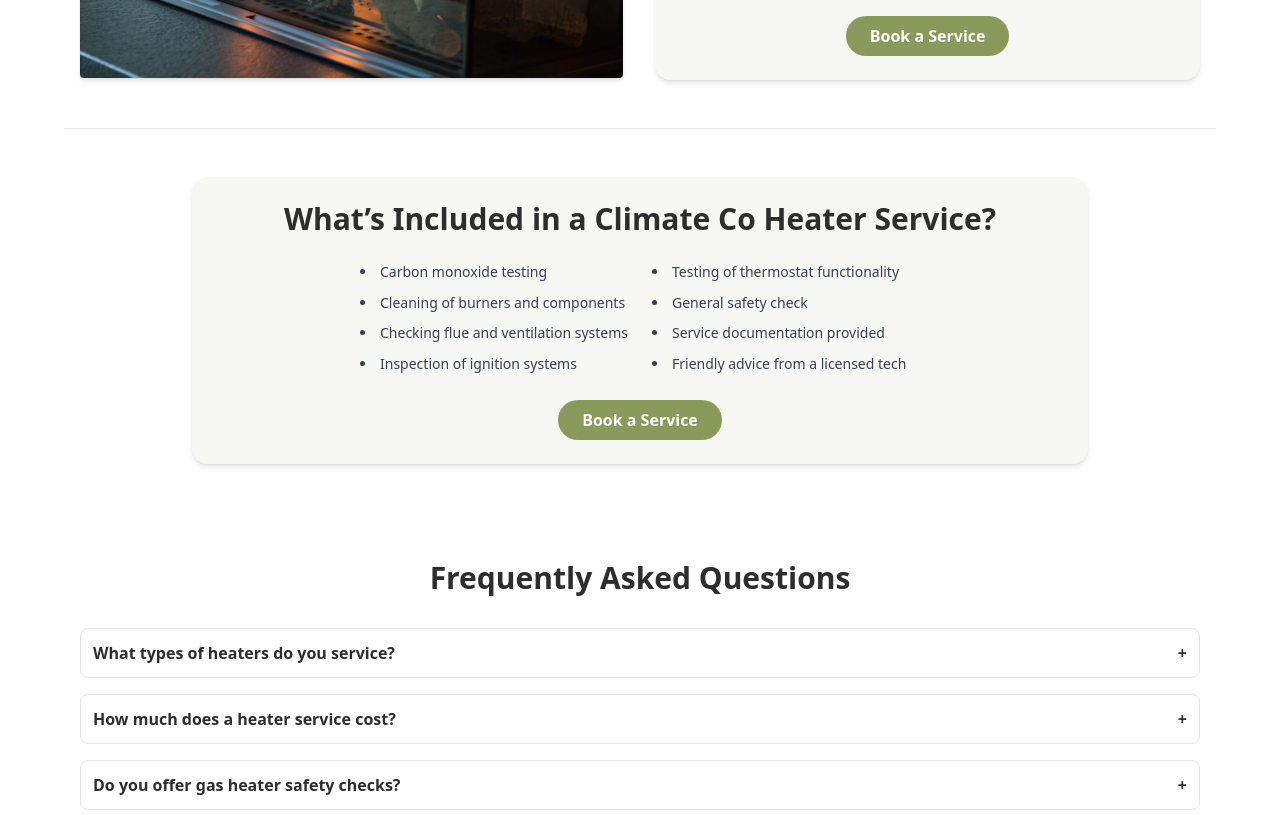
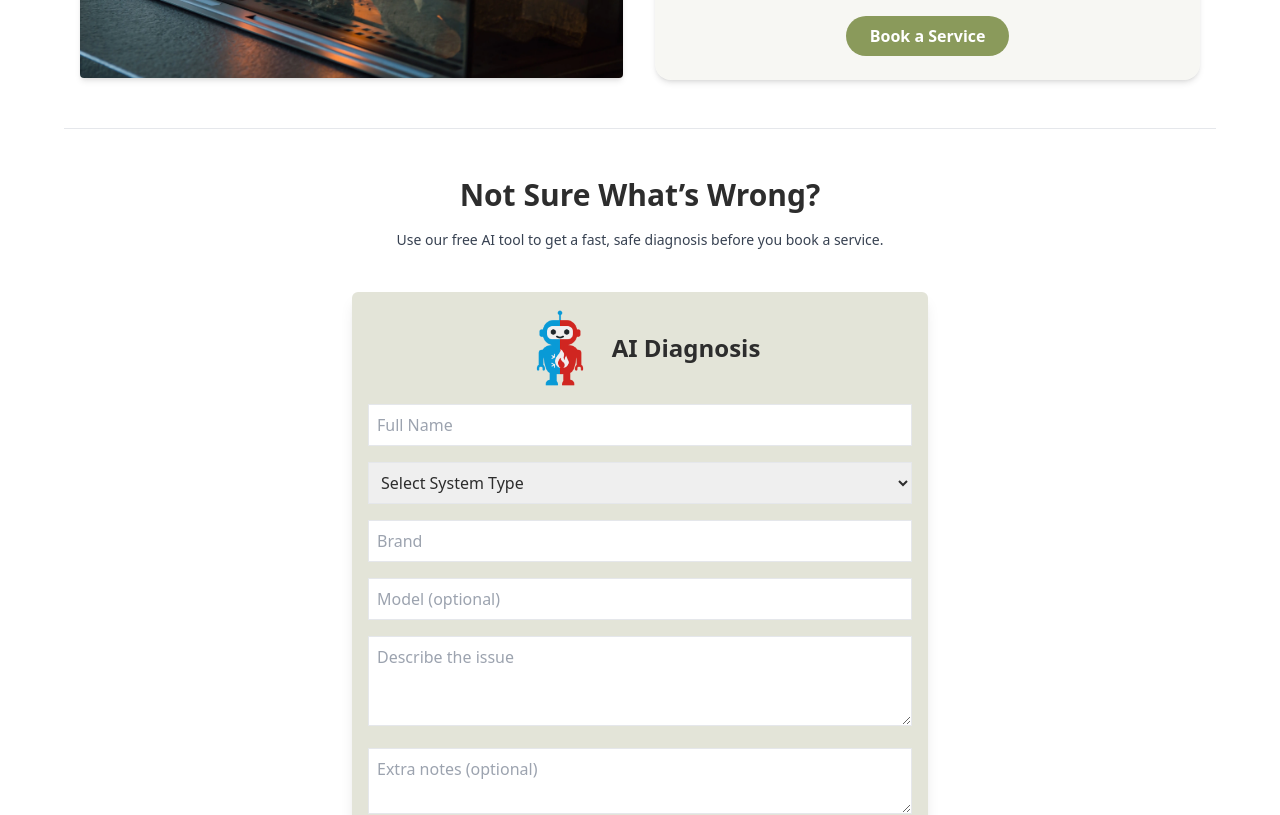
Before and after one commit to dee-k26/climate-co-vrt, a React (Vite) app: page /heater-service in a window 1280 px wide. Shown: the part 1680-2495 px from the top of the page. Built offline with nearby package versions, Linux system fonts and the light colour scheme.

Commit message:
add ai diagnose to heater service page

```diff
--- a/src/components/ChatDiagnosis.jsx
+++ b/src/components/ChatDiagnosis.jsx
@@ -84,7 +84,7 @@ export default function ChatDiagnosis() {
               alt="AI Logo"
               className="w-14 h-14 md:w-20 md:h-20"
             />
-            <h1 className="text-xl md:text-2xl font-bold">HVAC AI Diagnosis</h1>
+            <h1 className="text-xl md:text-2xl font-bold">AI Diagnosis</h1>
           </div>
 
           {step === 1 && (
--- a/src/pages/HeaterService.jsx
+++ b/src/pages/HeaterService.jsx
@@ -5,6 +5,7 @@ import heaterServiceImage from "../assets/gas-heater.webp";
 import heaterService from "../assets/heaterservice.webp";
 import TestimonialCard from "../components/TestimonialCard";
 import FAQAccordion from "../components/FAQAccordion";
+import AiDiagnosis from "./AiDiagnosis";
 
 
 export default function HeaterService() {
@@ -126,6 +127,17 @@ export default function HeaterService() {
           </div>
         </section>
 
+        {/* Smart Diagnosis Section */}
+        <section className="max-w-6xl mx-auto md:px-4 px-2 py-12 text-center border-t border-gray-200">
+          <div className="bg-white">
+            <h2 className="text-3xl font-semibold mb-4">Not Sure What’s Wrong?</h2>
+            <p className="mb-6">
+              Use our free AI tool to get a fast, safe diagnosis before you book a service.
+            </p>
+            <AiDiagnosis />
+          </div>
+        </section>
+
         {/* What's Included */}
         <section className="max-w-6xl mx-auto md:px-4 px-2 py-12 text-center justify-center border-t border-gray-200">
           <div className="section-div-bg">
```
Lines whose indentation alone changed are shown as unchanged.
